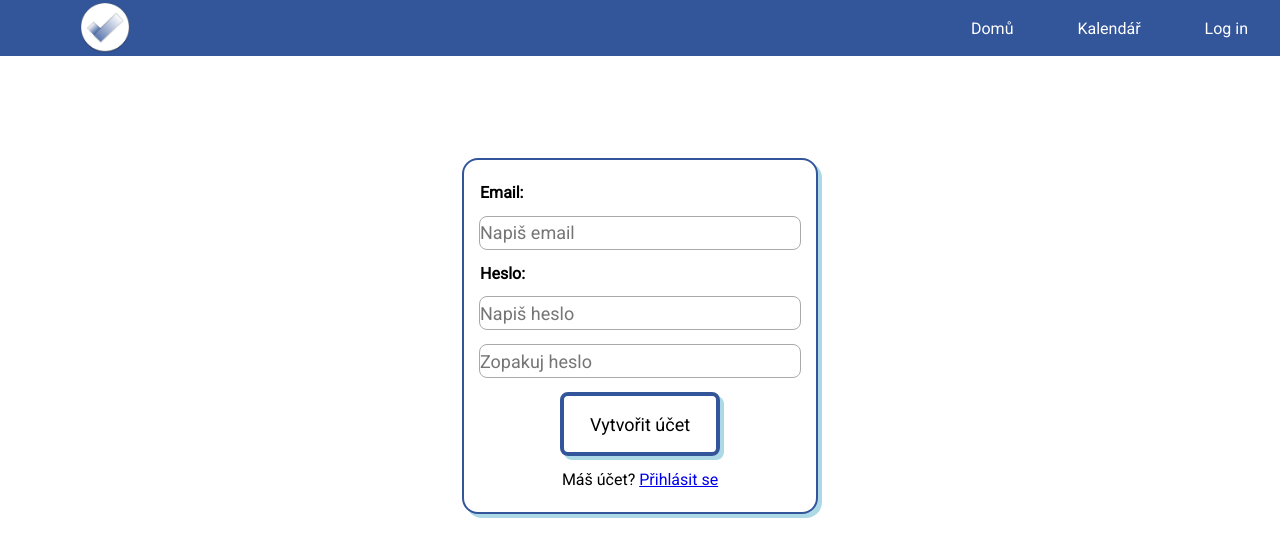
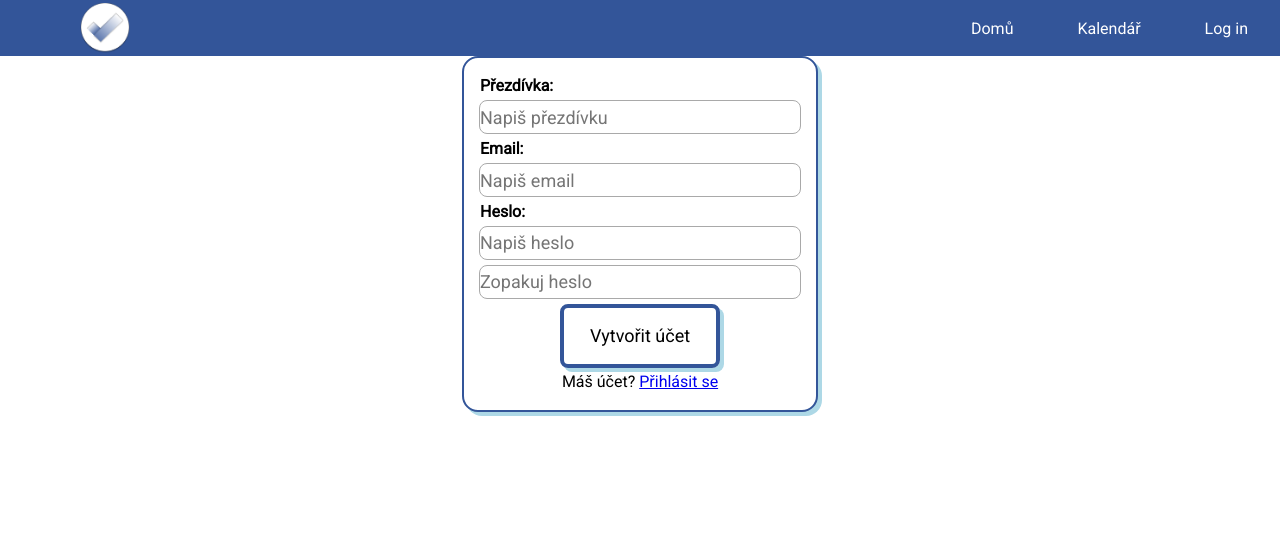
Before and after one commit to Wojtic/calendar-todo, a React (Create React App) app in the folder front-end/: page /register in a window 1280 px wide. Shown: the top 556 px of the page. Built offline with nearby package versions, Linux system fonts and the light colour scheme.

Commit message:
Made register work
Whole login section should now be (hopefully) complete.

```diff
--- a/front-end/src/LoginForm.js
+++ b/front-end/src/LoginForm.js
@@ -1,11 +1,11 @@
 import React, { Component } from 'react';
-import { Redirect } from 'react-router-dom';
+import { Redirect, Link } from 'react-router-dom';
 import './styles/css/style.css';
 
 export default class LoginForm extends Component {
     constructor(props) {
         super(props);
-        this.state = { email: '', password: '', user_name: '', password_confirm: '', redirect: null };
+        this.state = { email: '', password: '', username: '', password_confirm: '', redirect: null };
 
         this.handleChange = this.handleChange.bind(this);
         this.handleSubmit = this.handleSubmit.bind(this);
@@ -18,7 +18,22 @@ export default class LoginForm extends Component {
     async handleSubmit(e) {
         e.preventDefault();
         if (this.props.isRegister) {
+            let response = await fetch('register', {
+                method: 'POST',
+                body: new URLSearchParams([...new FormData(e.target).entries()])
+            });
+            if (response.status === 200) {
+                try {
+                    response = await response.json();
 
+                    if (response.userExists) {
+                        alert("Uživatel s tímto emailem už existuje.")
+                        this.setState({ email: '', password: '', password_confirm: '' })
+                    }
+                } catch (e) { }
+                this.setState({ redirect: '/login' })
+            }
+            else { console.log('HTTP error: ' + response.status); }
         } else {
             let response = await fetch('login', {
                 method: 'POST',
@@ -55,6 +70,21 @@ export default class LoginForm extends Component {
         }
         return (
             <form action="#" id="login_form" onSubmit={this.handleSubmit}>
+                {this.props.isRegister &&
+                    <>
+                        <label htmlFor="username">Přezdívka:</label>
+                        <input
+                            type="text"
+                            name="username"
+                            placeholder="Napiš přezdívku"
+                            required
+                            minLength="2"
+                            maxLength="10"
+                            value={this.state.username}
+                            onChange={this.handleChange}
+                        />
+                    </>
+                }
                 <label htmlFor="email">Email:</label>
                 <input type="email" name="email" placeholder="Napiš email" value={this.state.email} onChange={this.handleChange} required />
 
@@ -71,7 +101,7 @@ export default class LoginForm extends Component {
                     ref={element => { this.password_input = element }}
                 />
 
-                {this.props.isRegister === true ?
+                {this.props.isRegister ?
                     <>
                         <input
                             type="password"
@@ -85,12 +115,12 @@ export default class LoginForm extends Component {
                             ref={element => { this.password_input_confirm = element }}
                         />
                         <button type="submit">Vytvořit účet</button>
-                        <p>Máš účet? <a href="login">Přihlásit se</a></p>
+                        <p>Máš účet? <Link to="/login">Přihlásit se</Link></p>
                     </>
                     :
                     <>
                         <button type="submit">Přihlásit se</button>
-                        <p>Nemáš účet? <a href="register">Vytvořit účet.</a></p>
+                        <p>Nemáš účet? <Link to="/register">Vytvořit účet.</Link></p>
                     </>
                 }
             </form>
--- a/front-end/src/Navigation.js
+++ b/front-end/src/Navigation.js
@@ -1,5 +1,6 @@
-import React, { Component } from 'react'
-import "./styles/css/style.css"
+import React, { Component } from 'react';
+import { NavLink } from 'react-router-dom';
+import './styles/css/style.css';
 
 export default class Navigation extends Component {
     state = { ulShown: false }
@@ -9,9 +10,9 @@ export default class Navigation extends Component {
             <nav>
                 <img src="./icons/test.png" alt="<h3>Logo</h3>" height="90%" />
                 <ul className={this.state.ulShown ? "nav_active" : null}>
-                    <li><a href="/">Domů</a></li>
-                    <li><a href="calendar">Kalendář</a></li>
-                    <li><a href="login">Log in</a></li>
+                    <li><NavLink activeStyle={{ textShadow: '0px 0px 1px white' }} to="/" exact>Domů</NavLink></li>
+                    <li><NavLink activeStyle={{ textShadow: '0px 0px 1px white' }} to="calendar">Kalendář</NavLink></li>
+                    <li><NavLink activeStyle={{ textShadow: '0px 0px 1px white' }} to="login">Log in</NavLink></li>
                 </ul>
                 <div className={`burger ${this.state.ulShown ? "toggle" : null}`} onClick={() => {
                     this.setState({ ulShown: !this.state.ulShown })
--- a/front-end/src/styles/css/style.css
+++ b/front-end/src/styles/css/style.css
@@ -308,7 +308,7 @@ main {
   align-items: center;
   position: relative;
   color: #000;
-  height: 35rem;
+  height: fit-content;
   width: 100%;
   margin: 0 auto;
 }
--- a/front-end/src/styles/scss/style.scss
+++ b/front-end/src/styles/scss/style.scss
@@ -30,7 +30,7 @@ main {
   align-items: center;
   position: relative;
   color: $text;
-  height: 35rem;
+  height: fit-content;
   width: 100%;
   margin: 0 auto;
 }
```
Also changed, not shown: 2 other files (tests, documents, lock files or other folders).
